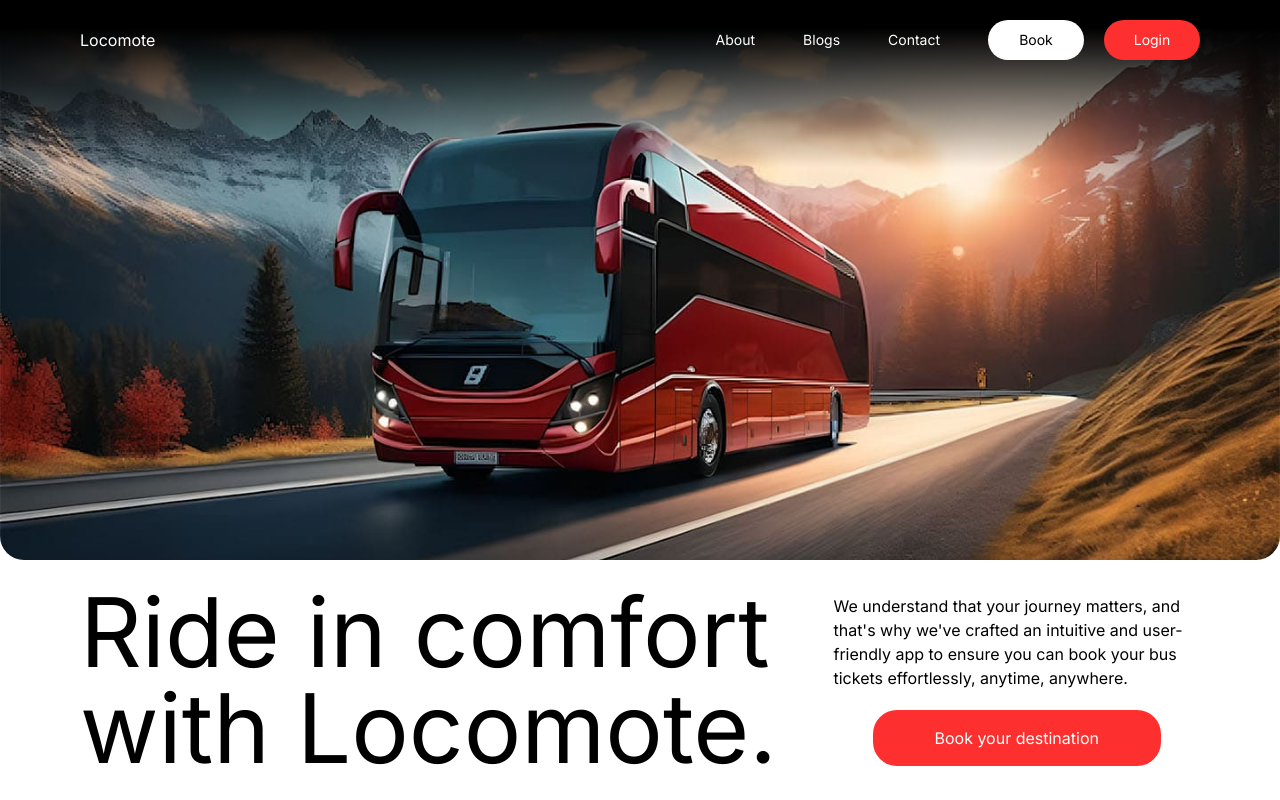
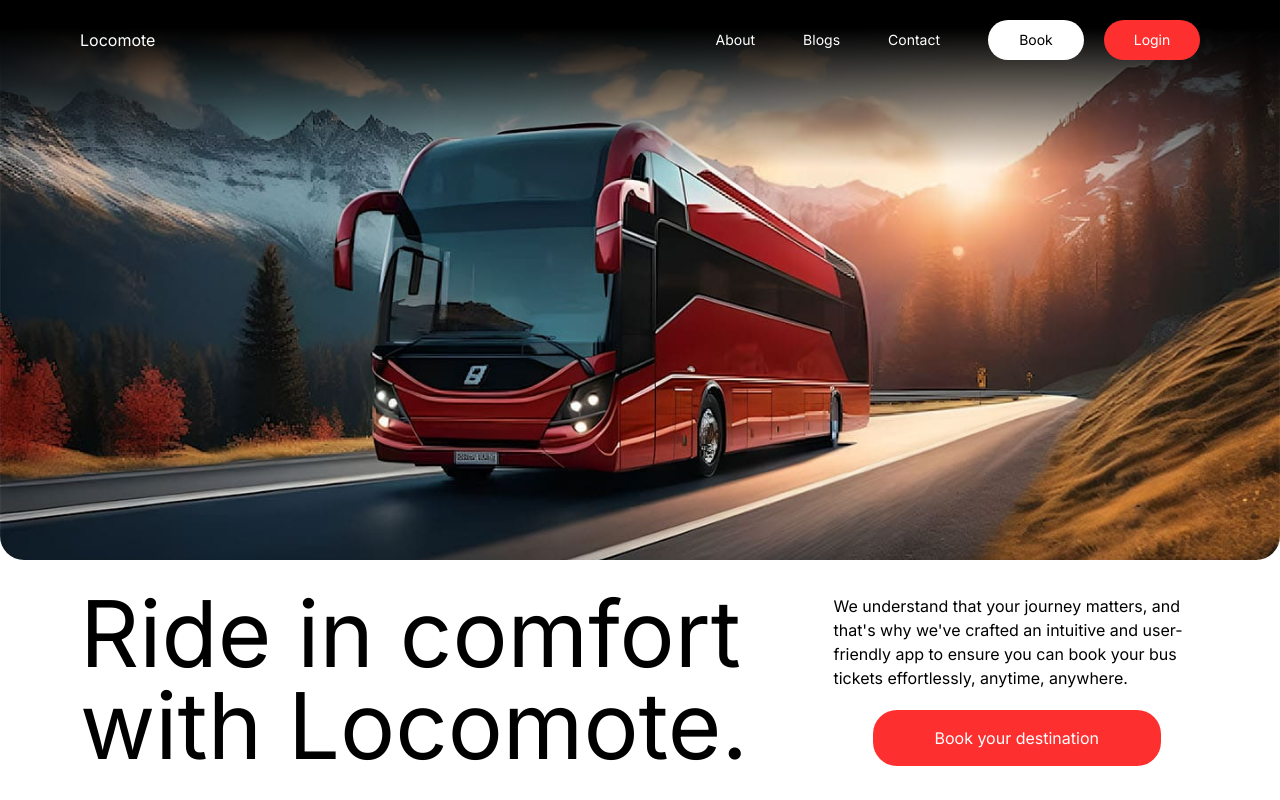
Before and after one commit to knowsblednyahaha/Locomote, a Next.js app: page / in a window 1280 px wide. Shown: the top 800 px of the page. Built offline with nearby package versions, Linux system fonts and the light colour scheme.

Commit message:
changed the header size of home hero

```diff
--- a/app/components/Home/Homehero.tsx
+++ b/app/components/Home/Homehero.tsx
@@ -18,7 +18,7 @@ export default function Homehero() {
       </div>
       <div className="w-full h-[30vh] md:h-[30vh] px-5 md:px-10 lg:px-20 text-center md:text-left flex flex-col md:flex-row justify-center items-center gap-x-5">
         <div className="md:w-3/5 xl:w-4/6 pb-5 md:pb-0 md:pr-5">
-          <h1 className="text-4xl sm:text-5xl md:text-[3.75rem] md:leading-none lg:text-[4.5rem] xl:text-[6rem]">
+          <h1 className="text-4xl sm:text-5xl md:text-[3.15rem] md:leading-none lg:text-[4.15rem] xl:text-[5.75rem]">
             Ride in comfort with Locomote.
           </h1>
         </div>
```
